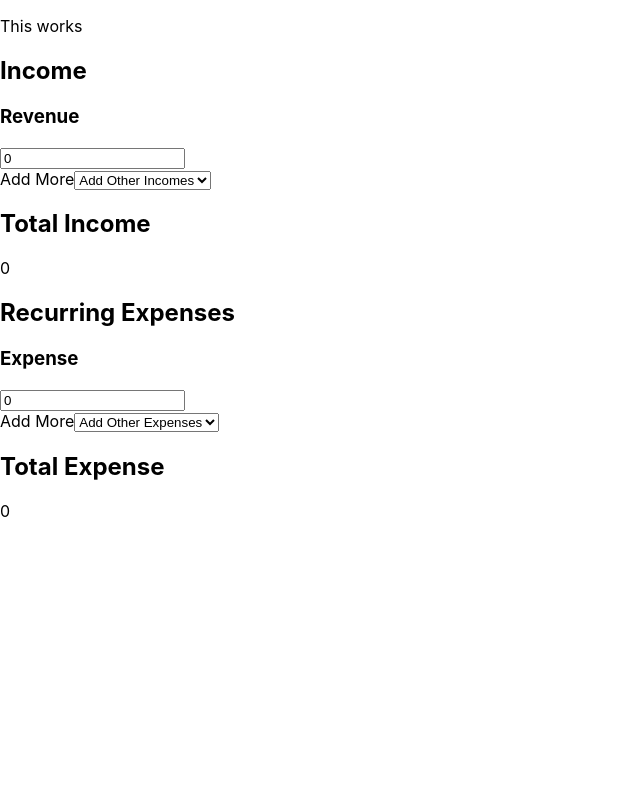
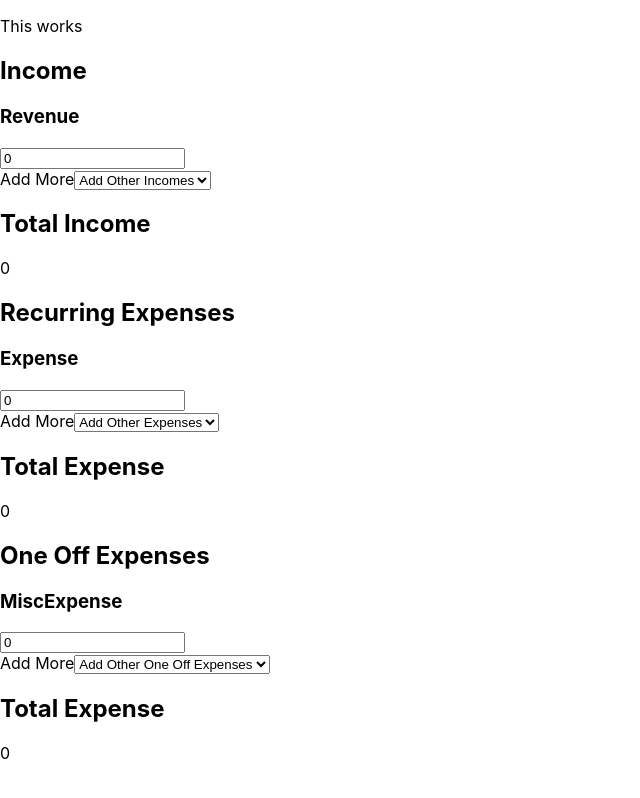
Before and after one commit to matthewAndTony/expense-tracker-app, a React (Create React App) app: page / in a window 1280 px wide. Shown: the whole page, without its empty margins (0-640 px from the left). Built offline with nearby package versions, Linux system fonts and the light colour scheme.

Commit message:
added one off expenses component, added functions into App.js and passed props

```diff
--- a/src/App.js
+++ b/src/App.js
@@ -2,19 +2,105 @@ import React, { Component } from 'react';
 import './App.css';
 import Income from './Components/Income'
 import RecurringExpenses from './Components/RecurringExpenses'
+import OneOffExpenses from './Components/OneOffExpenses'
 
 class App extends Component {
-  render(){
-    return(
+  // Income functions
+  constructor() {
+    super()
+    this.state = {
+      totalIncome: 0,
+      addedIncome: {
+        Revenue: 0,
+      },
+      totalExpense: 0,
+      addedExpense: {
+        Expense: 0,
+      },
+      totalMiscExpense: 0,
+      addedMiscExpense: {
+        MiscExpense: 0,
+      }
+    };
+  }
+  createIncome = (e) => {
+    console.log(e);
+    let addedIncome = this.state.addedIncome;
+    addedIncome[e.target.value] = 0;
+    this.setState({
+      addedIncome
+    })
+  };
+
+  setAmount = (e) => {
+    let addedIncome = this.state.addedIncome;
+    addedIncome[e.target.name] = e.target.value;
+
+    let totalIncome = 0;
+    for (let value in addedIncome) {
+      totalIncome += parseInt(addedIncome[value], 10)
+    }
+
+    this.setState({
+      addedIncome,
+      totalIncome
+    })
+  };
+  // Expense functions
+
+  createExpense = (e) => {
+    console.log(e);
+    let addedExpense = this.state.addedExpense;
+    addedExpense[e.target.value] = 0;
+    this.setState({
+      addedExpense
+    })
+  };
+
+  setExpenseAmount = (e) => {
+    let addedExpense = this.state.addedExpense
+    addedExpense[e.target.name] = e.target.value
+    let totalExpense = 0;
+    for (let value in addedExpense) {
+      totalExpense += parseInt(addedExpense[value], 10)
+    }
+
+    this.setState({
+      addedExpense,
+      totalExpense
+    })
+  };
+
+  // Misc. Expenses functions
+  createMiscExpense=(e)=>{
+        console.log(e);
+        let addedMiscExpense = this.state.addedMiscExpense;
+        addedMiscExpense[e.target.value] = 0;
+        this.setState({
+            addedMiscExpense
+        })
+    }
+  setMiscAmount = (e) => {
+    let addedMiscExpense = this.state.addedMiscExpense
+    addedMiscExpense[e.target.name] = e.target.value
+    let totalMiscExpense = 0;
+    for (let value in addedMiscExpense) {
+      totalMiscExpense += parseInt(addedMiscExpense[value], 10)
+    }
+  }
+  render() {
+    return (
       <>
         <header>
           <p>This works</p>
         </header>
-        <Income />
-        <RecurringExpenses />
+        <Income createIncome={this.createIncome} setAmount={this.setAmount} addedIncome={this.state.addedIncome} totalIncome={this.state.totalIncome} />
+        <RecurringExpenses createExpense={this.createExpense} setExpenseAmount={this.setExpenseAmount} addedExpense={this.state.addedExpense} totalExpense={this.state.totalExpense} />
+        <OneOffExpenses createMiscExpense={this.createMiscExpense} addedMiscExpense={this.state.addedMiscExpense} setMiscAmount={this.setMiscAmount} totalMiscExpense={this.state.totalMiscExpense}/>
       </>
     )
   }
 }
 
+
 export default App;
--- a/src/Components/Income.js
+++ b/src/Components/Income.js
@@ -1,60 +1,28 @@
 import React, { Component } from 'react'
 
 class Income extends Component {
-    constructor(){
-        super()
-        this.state={
-            totalIncome: 0,
-            addedIncome:{
-                Revenue:0,
-            }
-        }
-    }
 
-    createIncome=(e)=>{
-        console.log(e);
-        let addedIncome = this.state.addedIncome;
-        addedIncome[e.target.value] = 0;
-        this.setState({
-            addedIncome
-        })
-    }
-
-    setAmount=(e)=>{
-        let addedIncome = this.state.addedIncome;
-        addedIncome[e.target.name] = e.target.value;
-
-        let totalIncome = 0;
-        for (let value in addedIncome){
-            totalIncome += parseInt(addedIncome[value], 10)
-        }
-
-        this.setState({
-            addedIncome,
-            totalIncome
-        })
-    }
 
     render(){
         return(
             <div>
                 <h2>Income</h2>
-                {Object.keys(this.state.addedIncome).map((income)=>{
+                {Object.keys(this.props.addedIncome).map((income)=>{
                     return(
                         <div>
                             <h3>{income}</h3>
-                            <input type="number" name={income} value={this.state.addedIncome[income]} onChange={this.setAmount}/>
+                            <input type="number" name={income} value={this.props.addedIncome[income]} onChange={this.props.setAmount}/>
                         </div>
                     )
                 })}
                 <label htmlFor="addIncome">Add More</label>
-                <select name="addIncome" defaultValue="BLANK" onChange={this.createIncome} >
+                <select name="addIncome" defaultValue="BLANK" onChange={this.props.createIncome} >
                     <option value="BLANK" disabled={true} >Add Other Incomes</option>
                     <option value="Allowances">Allowances</option>
                     <option value="Other Income">Other</option>
                 </select>
                 <h2>Total Income</h2>
-                <p>{this.state.totalIncome}</p>
+                <p>{this.props.totalIncome}</p>
             </div>
         )}
 }
--- /dev/null
+++ b/src/Components/OneOffExpenses.js
@@ -0,0 +1,64 @@
+import React, { Component } from 'react'
+
+class OneOffExpenses extends Component {
+    // constructor(){
+    //     super()
+    //     this.state={
+    //         totalMiscExpense: 0,
+    //         addedMiscExpense:{
+    //             MiscExpense: 0,
+    //         }
+    //     }
+    // }
+
+    // createMiscExpense=(e)=>{
+    //     console.log(e);
+    //     let addedMiscExpense = this.state.addedMiscExpense;
+    //     addedMiscExpense[e.target.value] = 0;
+    //     this.setState({
+    //         addedMiscExpense
+    //     })
+    // }
+
+    // setAmount=(e)=>{
+    //     let addedMiscExpense = this.state.addedMiscExpense
+    //     addedMiscExpense[e.target.name] = e.target.value
+    //     let totalMiscExpense = 0;
+    //     for (let value in addedMiscExpense){
+    //         totalMiscExpense += parseInt(addedMiscExpense[value], 10)
+    //     }
+
+    //     this.setState({
+    //         addedMiscExpense,
+    //         totalMiscExpense
+    //     })
+    // }
+    render() {
+        return (
+          <div>
+                <h2>One Off Expenses</h2>
+                {Object.keys(this.props.addedMiscExpense).map((expenses)=>{
+                    return(
+                        <div>
+                            <h3>{expenses}</h3>
+                            <input type="number" name={expenses} value={this.props.addedMiscExpense[expenses]} onChange={this.props.setMiscAmount}/>
+                        </div>
+                    )
+                })}
+                <label htmlFor="addMiscExpense">Add More</label>
+                <select name="addMiscExpense" defaultValue="BLANK" onChange={this.props.createMiscExpense} >
+                    <option value="BLANK" disabled={true} >Add Other One Off Expenses</option>
+                    <option value="Movies">Movies</option>
+                    <option value="Shopping">Shopping</option>
+                    <option value="Toiletries">Toiletries</option>
+                    <option value="Food">Food (Excess)</option>
+                    <option value="PetVet">Pet (Vet)</option>
+                </select>
+                <h2>Total Expense</h2>
+                <p>{this.props.totalMiscExpense}</p>
+            </div>
+      )
+  };
+};
+
+export default OneOffExpenses;
--- a/src/Components/RecurringExpenses.js
+++ b/src/Components/RecurringExpenses.js
@@ -1,47 +1,16 @@
 import React, { Component } from 'react'
 
 class RecurringExpenses extends Component {
-    constructor(){
-        super()
-        this.state={
-            totalExpense: 0,
-            addedExpense:{
-                Expense: 0,
-            }
-        }
-    }
 
-    createExpense=(e)=>{
-        console.log(e);
-        let addedExpense = this.state.addedExpense;
-        addedExpense[e.target.value] = 0;
-        this.setState({
-            addedExpense
-        })
-    }
-
-    setAmount=(e)=>{
-        let addedExpense = this.state.addedExpense
-        addedExpense[e.target.name] = e.target.value
-        let totalExpense = 0;
-        for (let value in addedExpense){
-            totalExpense += parseInt(addedExpense[value], 10)
-        }
-
-        this.setState({
-            addedExpense,
-            totalExpense
-        })
-    }
     render() {
         return (
           <div>
                 <h2>Recurring Expenses</h2>
-                {Object.keys(this.state.addedExpense).map((expenses)=>{
+                {Object.keys(this.props.addedExpense).map((expenses)=>{
                     return(
                         <div>
                             <h3>{expenses}</h3>
-                            <input type="text" name={expenses} value={this.state.addedExpense[expenses]} onChange={this.setAmount}/>
+                            <input type="number" name={expenses} value={this.props.addedExpense[expenses]} onChange={this.props.setExpenseAmount}/>
                         </div>
                     )
                 })}
@@ -62,7 +31,7 @@ class RecurringExpenses extends Component {
                     <option value="Other Expenses">Other</option>
                 </select>
                 <h2>Total Expense</h2>
-                <p>{this.state.totalExpense}</p>
+                <p>{this.props.totalExpense}</p>
             </div>
       )
   };
```
